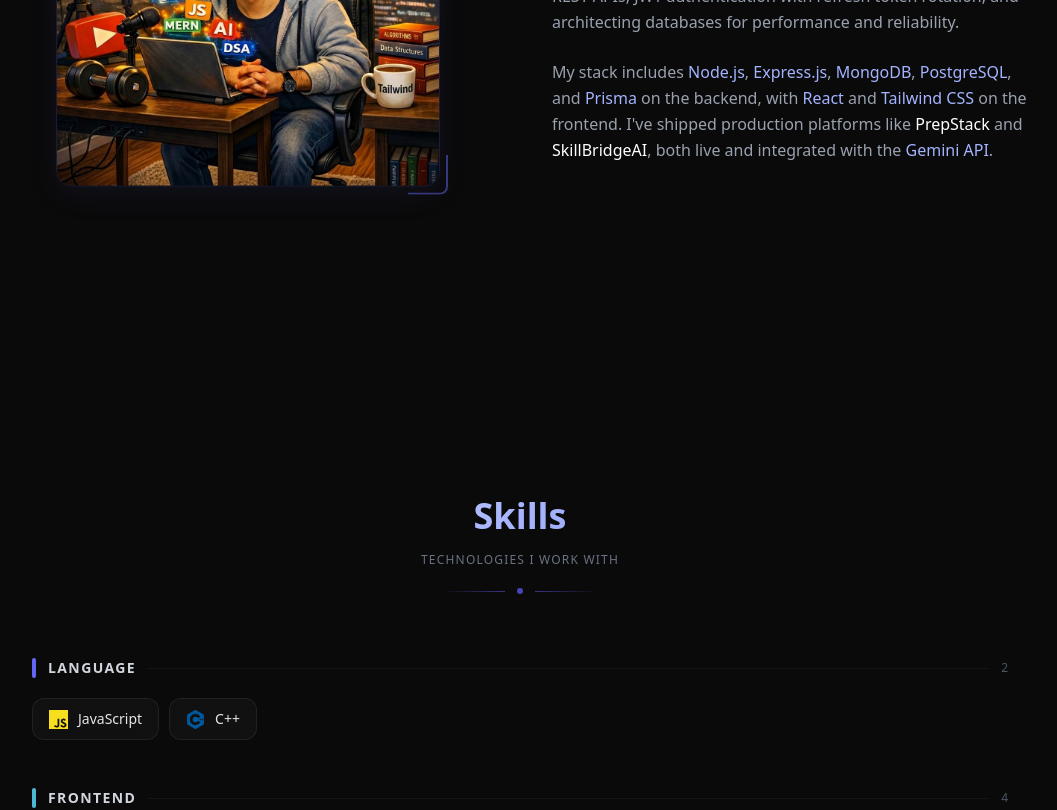
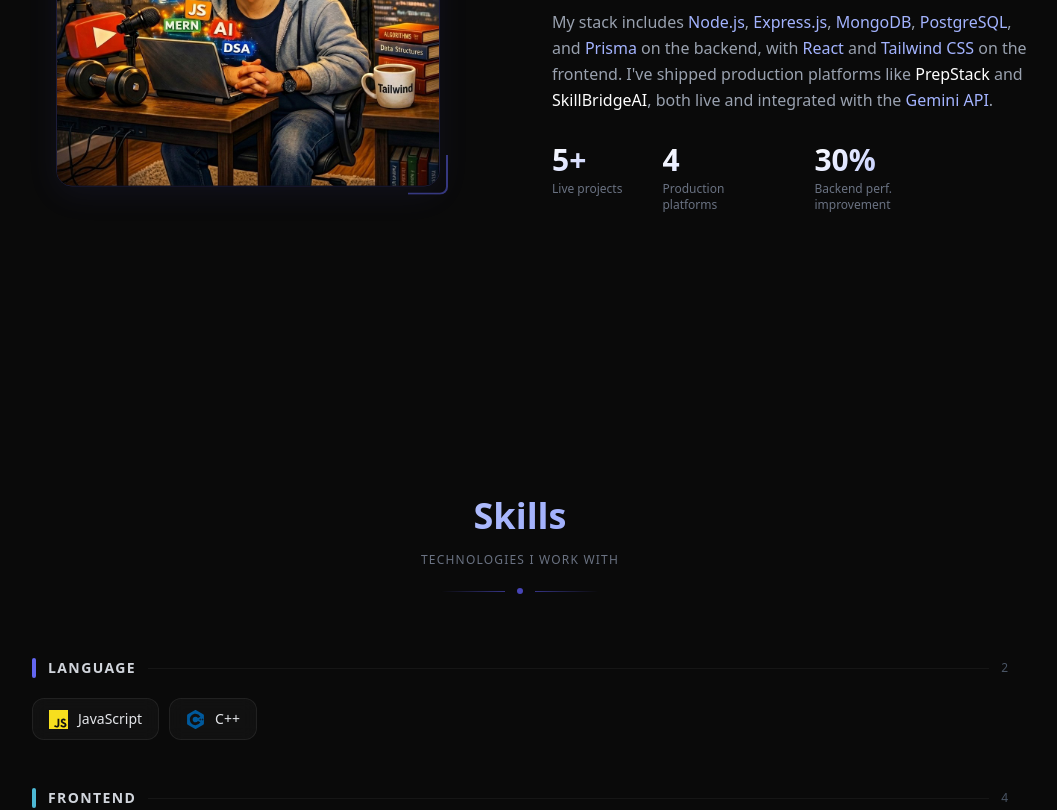
Before and after one commit to SahilSameer18/Portfolio, a React (Vite) app: page / in a window 1280 px wide. Shown: the part 1200-2010 px from the top of the page, without its empty margins (120-1177 px from the left). Built offline with nearby package versions, Linux system fonts and the light colour scheme.

Commit message:
fix navbar issue with about section

```diff
--- a/src/components/Navbar.jsx
+++ b/src/components/Navbar.jsx
@@ -18,7 +18,6 @@
 
   // ✅ Separate effect: scroll tracking — runs once only
   useEffect(() => {
-    const sections = document.querySelectorAll("section");
     const observer = new IntersectionObserver(
       (entries) => {
         entries.forEach((entry) => {
@@ -29,8 +28,30 @@
       },
       { threshold: 0.3 },
     );
-    sections.forEach((section) => observer.observe(section));
-    return () => observer.disconnect();
+
+    const observeSections = () => {
+      observer.disconnect();
+
+      document.querySelectorAll("section").forEach((section) => {
+        observer.observe(section);
+      });
+    };
+
+    observeSections();
+
+    const mutationObserver = new MutationObserver(() => {
+      observeSections();
+    });
+
+    mutationObserver.observe(document.body, {
+      childList: true,
+      subtree: true,
+    });
+
+    return () => {
+      observer.disconnect();
+      mutationObserver.disconnect();
+    };
   }, []);
 
   // ✅ Separate effect: outside click — only active when menu is open
--- a/src/sections/About.jsx
+++ b/src/sections/About.jsx
@@ -1,5 +1,14 @@
 import { motion } from "framer-motion";
 import ais from "../assets/about2.png";
+
+// ─── Achievement stats ──────────────────────────────────────────────────
+// Placeholder numbers — swap these for your real figures.
+// Keep `value` short (fits big type) and `label` to 2-3 words.
+const stats = [
+  { value: "5+", label: "Live projects" },
+  { value: "4", label: "Production platforms" },
+  { value: "30%", label: "Backend perf. improvement" },
+];
 
 export default function About() {
   return (
@@ -127,6 +136,40 @@
             live and integrated with the{" "}
             <span className="text-indigo-300">Gemini API</span>.
           </p>
+
+          {/* ── Achievement stats ──
+              Simple stat row: big gradient numerals + short label
+              beneath each. Wraps to a 2-column grid on very narrow
+              screens so three stats never get cramped into one row
+              that's too tight to read. Edit `stats` above to update
+              numbers/labels — no markup changes needed. */}
+          <motion.div
+            className="grid grid-cols-3 sm:flex sm:flex-wrap gap-6 sm:gap-10 pt-2"
+            initial={{ opacity: 0, y: 12 }}
+            whileInView={{ opacity: 1, y: 0 }}
+            transition={{ duration: 0.6, delay: 0.2 }}
+            viewport={{ once: true }}
+          >
+            {stats.map((stat) => (
+              <div key={stat.label}>
+                <p
+                  className="text-2xl md:text-3xl font-bold leading-none"
+                  style={{
+                    background:
+                      "linear-gradient(135deg, #ffffff 0%, #a5b4fc 100%)",
+                    WebkitBackgroundClip: "text",
+                    WebkitTextFillColor: "transparent",
+                    backgroundClip: "text",
+                  }}
+                >
+                  {stat.value}
+                </p>
+                <p className="text-xs text-gray-500 mt-1.5 leading-snug max-w-[7rem]">
+                  {stat.label}
+                </p>
+              </div>
+            ))}
+          </motion.div>
         </motion.div>
       </div>
     </section>
--- a/src/sections/Footer.jsx
+++ b/src/sections/Footer.jsx
@@ -15,12 +15,12 @@
     label: "GitHub",
     color: "#c4c4c4",
   },
-  {
-    icon: FaInstagram,
-    href: "https://instagram.com/yourinstagram",
-    label: "Instagram",
-    color: "#E1306C",
-  },
+  // {
+  //   icon: FaInstagram,
+  //   href: "https://instagram.com/yourinstagram",
+  //   label: "Instagram",
+  //   color: "#E1306C",
+  // },
 ];
 
 // ─── Footer ───────────────────────────────────────────────────────────────────
```
Also changed, not shown: src/sections/Contact.jsx (line endings or trailing spaces).
